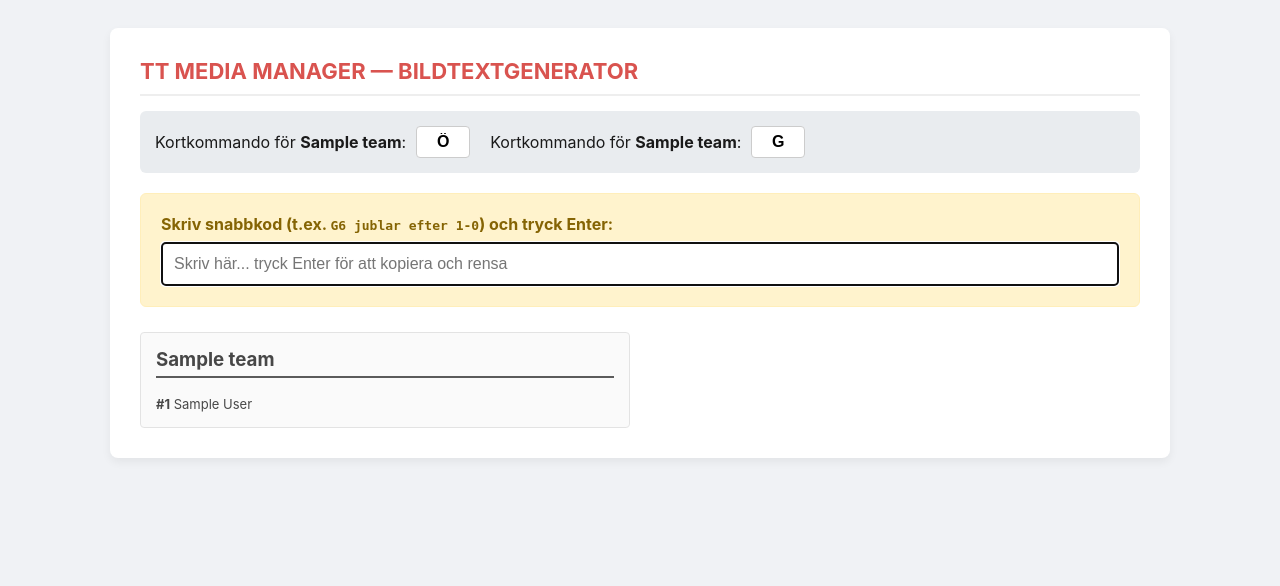
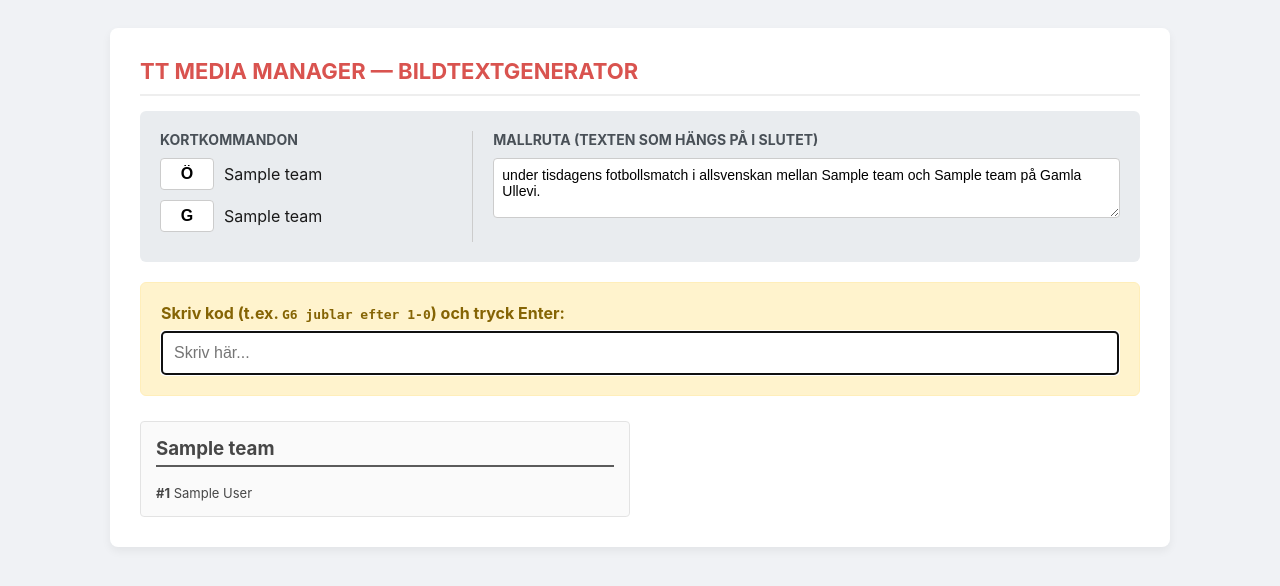
Before and after one commit to nicklasthegerstrom-byte/tt-fotboll, a Flask app: template web/templates/index.html in a window 1280 px wide. Shown: the top 586 px of the page. Run offline with Flask 3, Linux system fonts and the light colour scheme; the template is opened without the code that fills it: most values are stand-ins (such as "Sample title", 1, 10 or a date in 2020).

Commit message:
Refactor: Simplified text expansion to only combine player action and template string

```diff
--- a/web/templates/index.html
+++ b/web/templates/index.html
@@ -2,18 +2,20 @@
 <html lang="sv">
 <head>
     <meta charset="UTF-8">
-    <title>TT Media Manager — Bildtextgenerator</title>
+    <title>TT Media Manager — Bildtext-ihopslagning</title>
     <style>
         body { font-family: -apple-system, sans-serif; background: #f0f2f5; padding: 20px; color: #1a1a1a; }
         .wrapper { max-width: 1000px; margin: 0 auto; background: white; padding: 30px; border-radius: 8px; box-shadow: 0 4px 10px rgba(0,0,0,0.06); }
         h1 { color: #d9534f; margin-top: 0; font-size: 22px; text-transform: uppercase; border-bottom: 2px solid #eee; padding-bottom: 10px; }
 
-        /* Inställningar för kortkommandon */
-        .shortcut-settings { display: flex; gap: 20px; background: #e9ecef; padding: 15px; border-radius: 6px; margin-bottom: 20px; }
-        .shortcut-group { display: flex; align-items: center; gap: 10px; }
+        .setup-grid { display: grid; grid-template-columns: 1fr 2fr; gap: 20px; background: #e9ecef; padding: 20px; border-radius: 6px; margin-bottom: 20px; }
+        .setup-section h3 { margin-top: 0; margin-bottom: 10px; font-size: 14px; text-transform: uppercase; color: #495057; }
+        .shortcut-group { display: flex; align-items: center; gap: 10px; margin-bottom: 10px; }
         .shortcut-group input { width: 40px; padding: 6px; font-size: 16px; text-align: center; font-weight: bold; text-transform: uppercase; border: 1px solid #ccc; border-radius: 4px; }
 
-        /* Huvudrutan för bildtexten */
+        .input-field { width: 100%; padding: 8px; font-size: 14px; border: 1px solid #ccc; border-radius: 4px; box-sizing: border-box; }
+        textarea.input-field { height: 60px; font-family: sans-serif; resize: vertical; }
+
         .macro-box { background: #fff3cd; border: 1px solid #ffeeba; padding: 20px; border-radius: 6px; margin-bottom: 25px; }
         .macro-box label { font-weight: bold; display: block; margin-bottom: 8px; color: #856404; }
         .macro-box input { width: 100%; padding: 12px; font-size: 16px; border: 1px solid #ccc; border-radius: 4px; box-sizing: border-box; }
@@ -27,10 +29,7 @@
     </style>
 
     <script>
-        // Sparar lagdatan från backend
-
         const matchData = JSON.parse('{{ data|tojson|safe if data else "null" }}');
-        const meta = JSON.parse('{{ meta|tojson|safe if meta else "{}" }}');
 
         function visaToast(text) {
             let t = document.getElementById('toast');
@@ -39,7 +38,6 @@
             setTimeout(() => { t.style.display = 'none'; }, 2000);
         }
 
-        // Variabel för att spara den genererade texten
         let globalGenereradText = "";
 
         function processMacro(inputElement) {
@@ -49,8 +47,9 @@
 
             let cmdLag1 = document.getElementById('cmd-lag1').value.toLowerCase();
             let cmdLag2 = document.getElementById('cmd-lag2').value.toLowerCase();
+            let brodtextMall = document.getElementById('meta-mall').value;
 
-            // Matchar t.ex. G6, Ö44, g14 följt av ett mellanslag och resten av texten
+            // Matchar bokstav + siffra + mellanslag + resten av din text
             let regex = /^([a-zA-ZöÖäÄåÅ])(\d+)\s(.*)/;
             let match = val.match(regex);
 
@@ -74,16 +73,13 @@
                 }
 
                 if (sökLag) {
-                    // Leta efter spelaren i det valda laget
                     let spelare = sökLag.startelva.find(p => p.number == tröjnummer);
 
                     if (spelare) {
                         let spelarNamn = `${spelare.firstName} ${spelare.lastName}`;
 
-                        // Bygg ihop hela TT-paketet
-                        let bildtext = `${meta.ort_datum}\n`;
-                        bildtext += `${lagKortnamn} ${spelarNamn} ${restenAvTexten} under fotbollsmatchen i ${meta.serienamn} mellan ${lag1.name} och ${lag2.name} på ${meta.arena}. ${meta.extratext}\n`;
-                        bildtext += `Foto: ${meta.fotograf} / ${meta.kod}`;
+                        // Sätt ihop enbart Spelarnamn + det du skrev + det som står i mallrutan
+                        let bildtext = `${lagKortnamn} ${spelarNamn} ${restenAvTexten.trim()} ${brodtextMall.trim()}`;
 
                         globalGenereradText = bildtext;
                         let preview = document.getElementById('preview');
@@ -94,28 +90,23 @@
                 }
             }
 
-            // Om texten inte matchar ett kommando ännu, rensa förhandsgranskningen
             document.getElementById('preview').style.display = 'none';
             globalGenereradText = "";
         }
 
-        // KORRIGERAD: Denna funktion fångar upp Enter-trycket ordentligt
         function hanteraKeypress(event) {
             if (event.key === 'Enter') {
-                // Hindra att sidan gör något annat (t.ex. laddar om)
                 event.preventDefault();
 
                 if (globalGenereradText) {
-                    // Kopiera till urklipp
                     navigator.clipboard.writeText(globalGenereradText);
                     visaToast("✓ Bildtext kopierad till urklipp!");
 
-                    // Töm fältet direkt så redaktören kan skriva nästa bild
                     document.getElementById('macro-input').value = '';
                     document.getElementById('preview').style.display = 'none';
                     globalGenereradText = "";
                 } else {
-                    visaToast("⚠️ Skriv en giltig kod först (t.ex. G14...)");
+                    visaToast("⚠️ Skriv en giltig kod först (t.ex. G6...)");
                 }
             }
         }
@@ -129,20 +120,28 @@
         <h1>TT Media Manager — Bildtextgenerator</h1>
 
         {% if data %}
-            <div class="shortcut-settings">
-                <div class="shortcut-group">
-                    <label for="cmd-lag1">Kortkommando för <b>{{ data.teams[0].name }}</b>:</label>
-                    <input type="text" id="cmd-lag1" maxlength="1" value="Ö">
+            <div class="setup-grid">
+                <div class="setup-section" style="border-right: 1px solid #ccc; padding-right: 20px;">
+                    <h3>Kortkommandon</h3>
+                    <div class="shortcut-group">
+                        <input type="text" id="cmd-lag1" maxlength="1" value="Ö">
+                        <label for="cmd-lag1">{{ data.teams[0].name }}</label>
+                    </div>
+                    <div class="shortcut-group">
+                        <input type="text" id="cmd-lag2" maxlength="1" value="G">
+                        <label for="cmd-lag2">{{ data.teams[1].name }}</label>
+                    </div>
                 </div>
-                <div class="shortcut-group">
-                    <label for="cmd-lag2">Kortkommando för <b>{{ data.teams[1].name }}</b>:</label>
-                    <input type="text" id="cmd-lag2" maxlength="1" value="G">
+
+                <div class="setup-section">
+                    <h3>Mallruta (Texten som hängs på i slutet)</h3>
+                    <textarea id="meta-mall" class="input-field">under tisdagens fotbollsmatch i allsvenskan mellan {{ data.teams[0].name }} och {{ data.teams[1].name }} på Gamla Ullevi.</textarea>
                 </div>
             </div>
 
             <div class="macro-box">
-                <label for="macro-input">Skriv snabbkod (t.ex. <span style="font-family: monospace;">G6 jublar efter 1-0</span>) och tryck Enter:</label>
-                <input type="text" id="macro-input" oninput="processMacro(this)" onkeypress="hanteraKeypress(event)" placeholder="Skriv här... tryck Enter för att kopiera och rensa" autofocus>
+                <label for="macro-input">Skriv kod (t.ex. <span style="font-family: monospace;">G6 jublar efter 1-0</span>) och tryck Enter:</label>
+                <input type="text" id="macro-input" oninput="processMacro(this)" onkeypress="hanteraKeypress(event)" placeholder="Skriv här..." autofocus>
             </div>
 
             <div id="preview" class="preview-area"></div>
```
